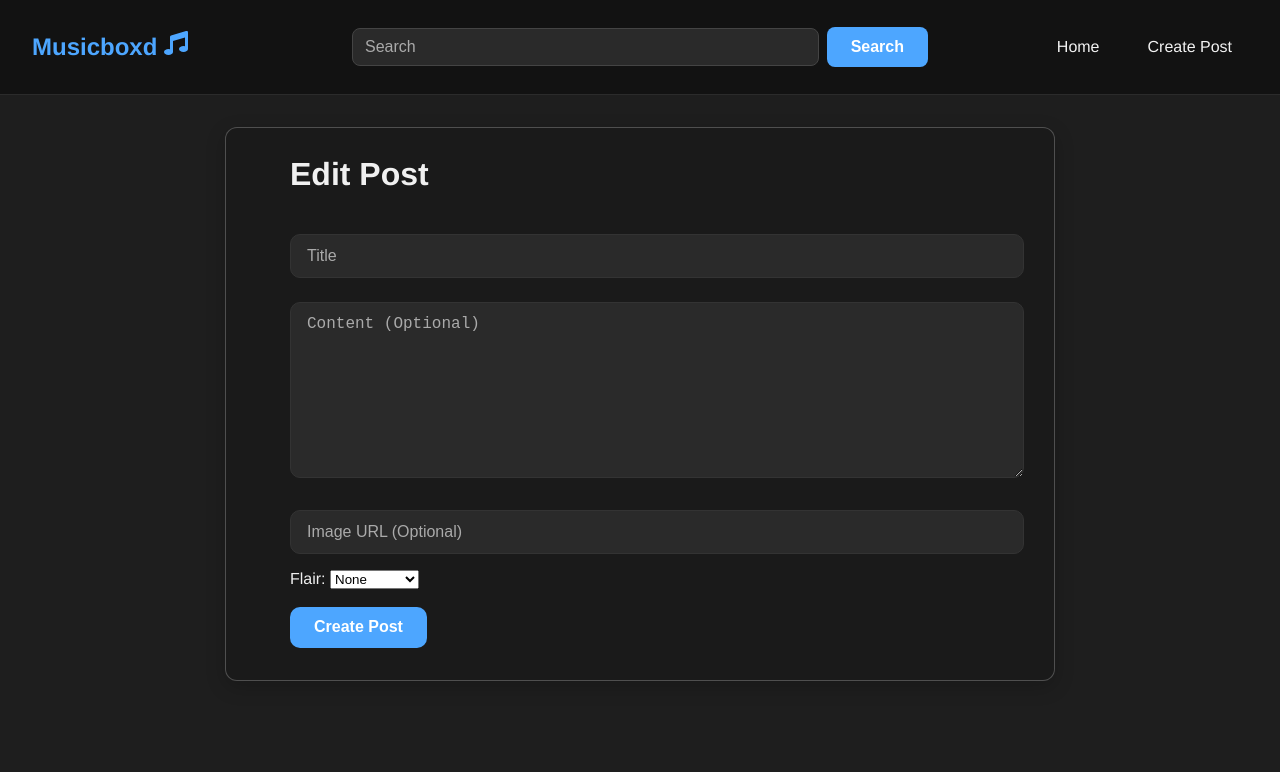
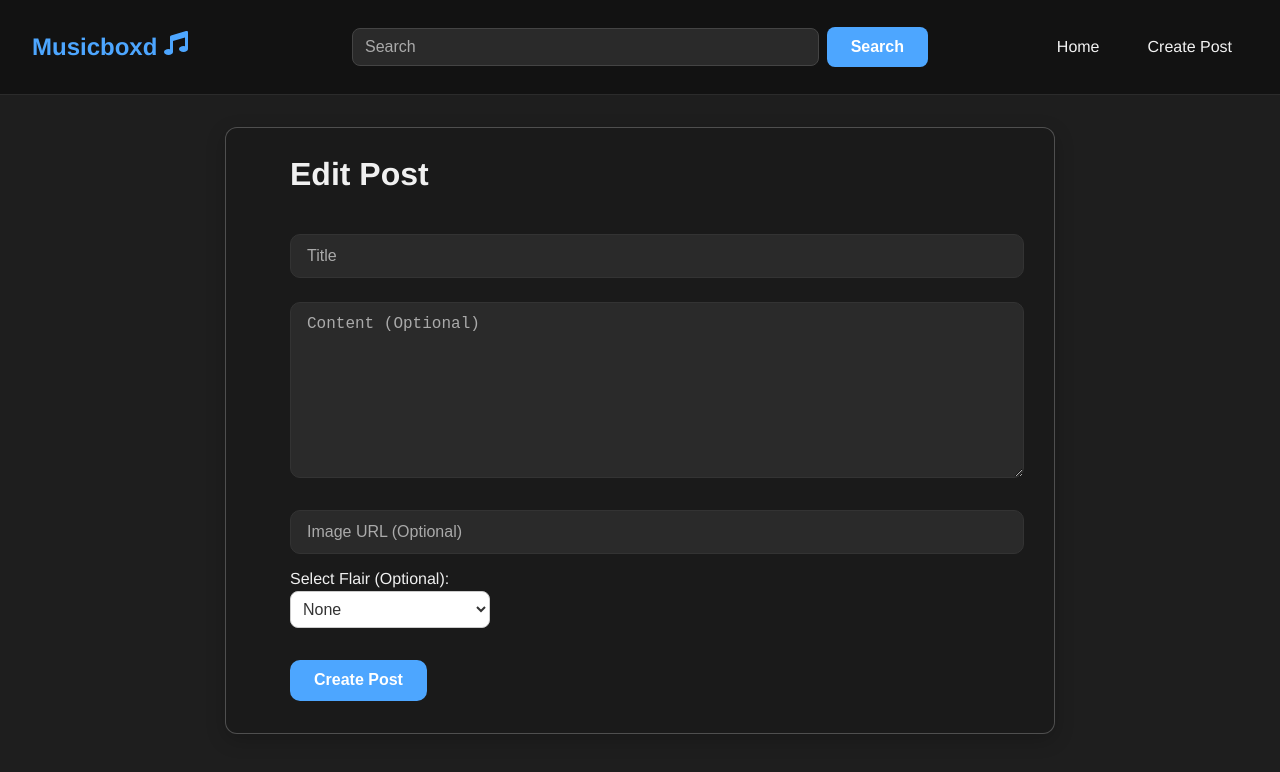
Before and after one commit to logtay/musicboxd_forum, a React (Vite) app in the folder finalproject/: page /create in a window 1280 px wide. Shown: the top 772 px of the page. Built offline with nearby package versions, Linux system fonts and the light colour scheme.

Commit message:
Flair styling

```diff
--- a/finalproject/src/components/CreatePost.jsx
+++ b/finalproject/src/components/CreatePost.jsx
@@ -49,8 +49,8 @@ const CreatePost = () => {
                     onChange={handleChange}
                     placeholder="Image URL (Optional)"
                 />
-                <div className='form-group'>
-                    <label htmlFor="flair">Flair: </label>
+                <div className='flair-dropdown'>
+                    <label>Select Flair (Optional): </label>
                     <select name="flair" id="flair" onChange={handleChange}>
                         {flairs.map((flair) => (
                             <option key={flair} value={flair}>
--- a/finalproject/src/components/EditPost.jsx
+++ b/finalproject/src/components/EditPost.jsx
@@ -70,14 +70,9 @@ const EditPost = () => {
                     placeholder="Image URL"
                 />
 
-                <div className="form-group">
-                    <label htmlFor="flair">Flair: </label>
-                    <select
-                        name="flair"
-                        id="flair"
-                        value={post.flair}
-                        onChange={handleChange}
-                    >
+                <div className="flair-dropdown">
+                             <label>Select Flair (Optional): </label>
+                    <select name="flair" id="flair" onChange={handleChange}>
                         {flairs.map((flair) => (
                             <option key={flair} value={flair}>
                                 {flair}
--- a/finalproject/src/index.css
+++ b/finalproject/src/index.css
@@ -278,3 +278,18 @@ header {
 .posted-text{
   font-style: italic;
 }
+.flair-dropdown {
+  margin-bottom: 1rem;
+  max-width: 200px;
+}
+
+.flair-dropdown select {
+  padding: 0.5rem;
+  font-size: 1rem;
+  border: 1px solid #ccc;
+  border-radius: 8px;
+  background-color: #fff;
+  color: #333;
+  transition: all 0.3s ease;
+  width: 100%;
+}
```
Also changed, not shown: 1 other file (tests, documents, lock files or other folders).
